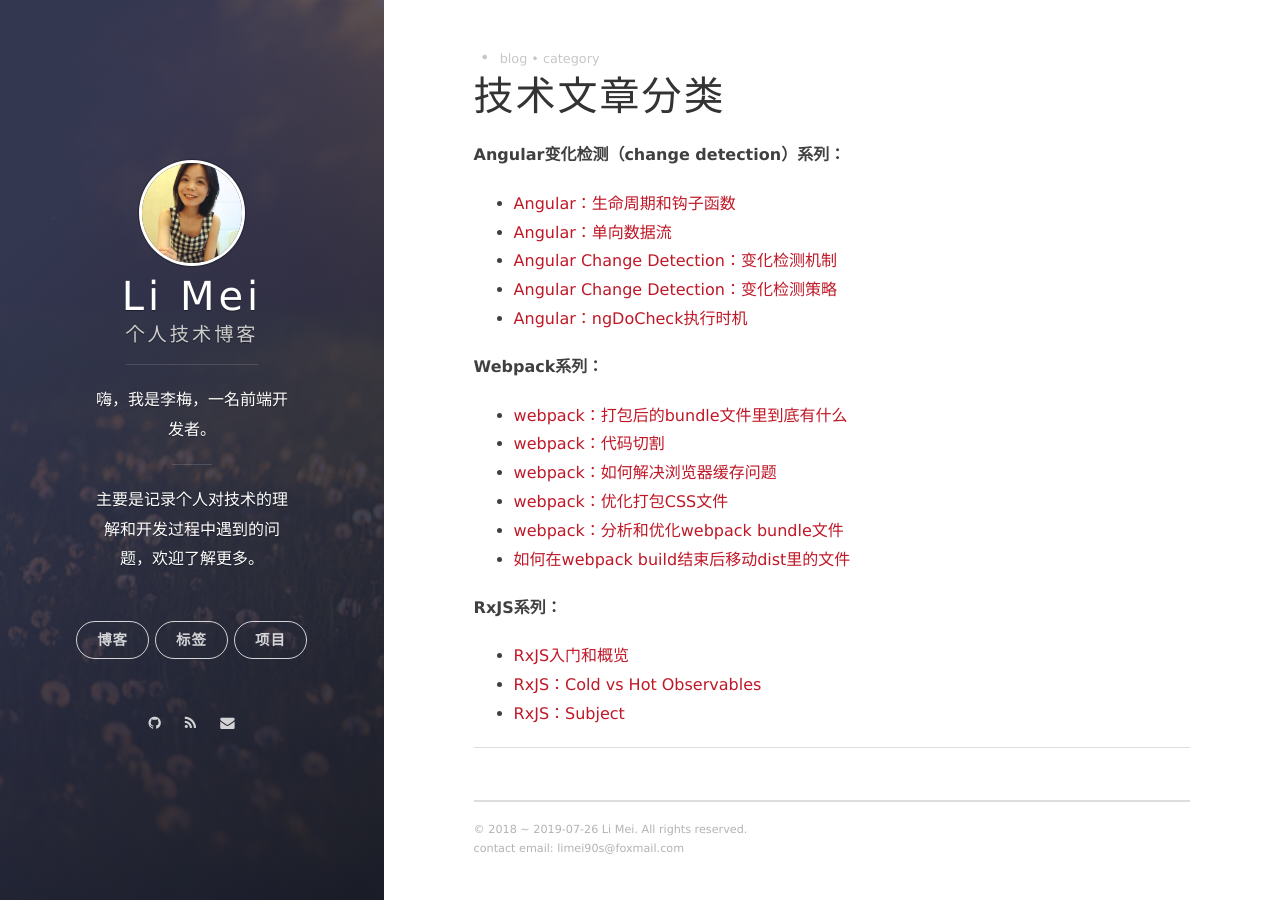
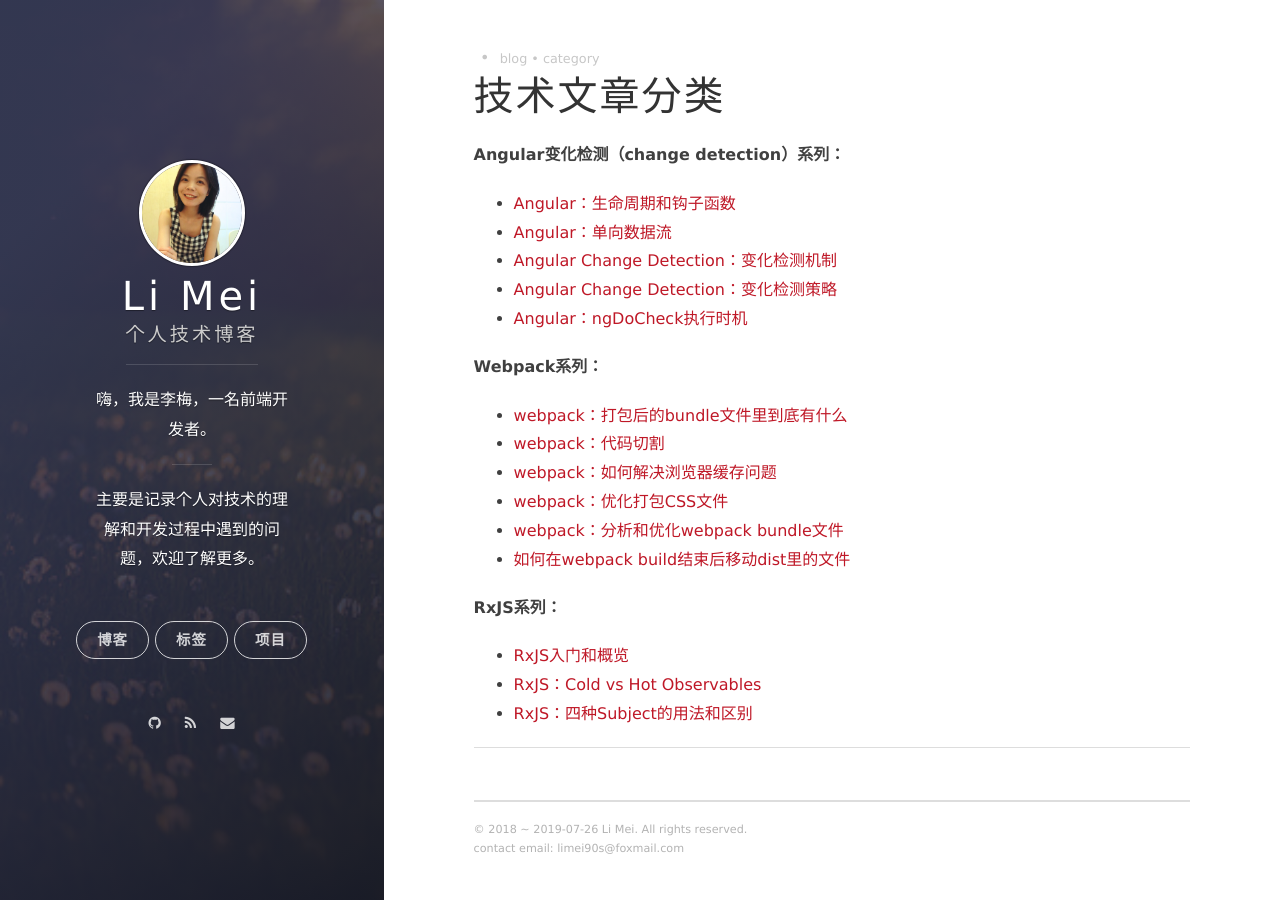
Before and after one commit to LiMeii/LiMeii.github.io, a Jekyll site: the page built from tag.md, in a window 1280 px wide. Built offline with Jekyll 4.4.1, drawn with Linux system fonts in a browser that asks for light colours; nearby versions of some CDN libraries.

Commit message:
update subject title

```diff
--- a/tag.md
+++ b/tag.md
@@ -22,4 +22,4 @@ layout: post
 **RxJS系列：**
 - [RxJS入门和概览](https://limeii.github.io/2019/07/rxjs-introduce/)
 - [RxJS：Cold vs Hot Observables](https://limeii.github.io/2019/07/rxjs-coldhot-observable/)
-- [RxJS：Subject](https://limeii.github.io/2019/07/rxjs-subject/)
+- [ RxJS：四种Subject的用法和区别](https://limeii.github.io/2019/07/rxjs-subject/)
```
Also changed, not shown: _posts/2019-07-25-rxjs-subject.md (+1 -1 lines).
